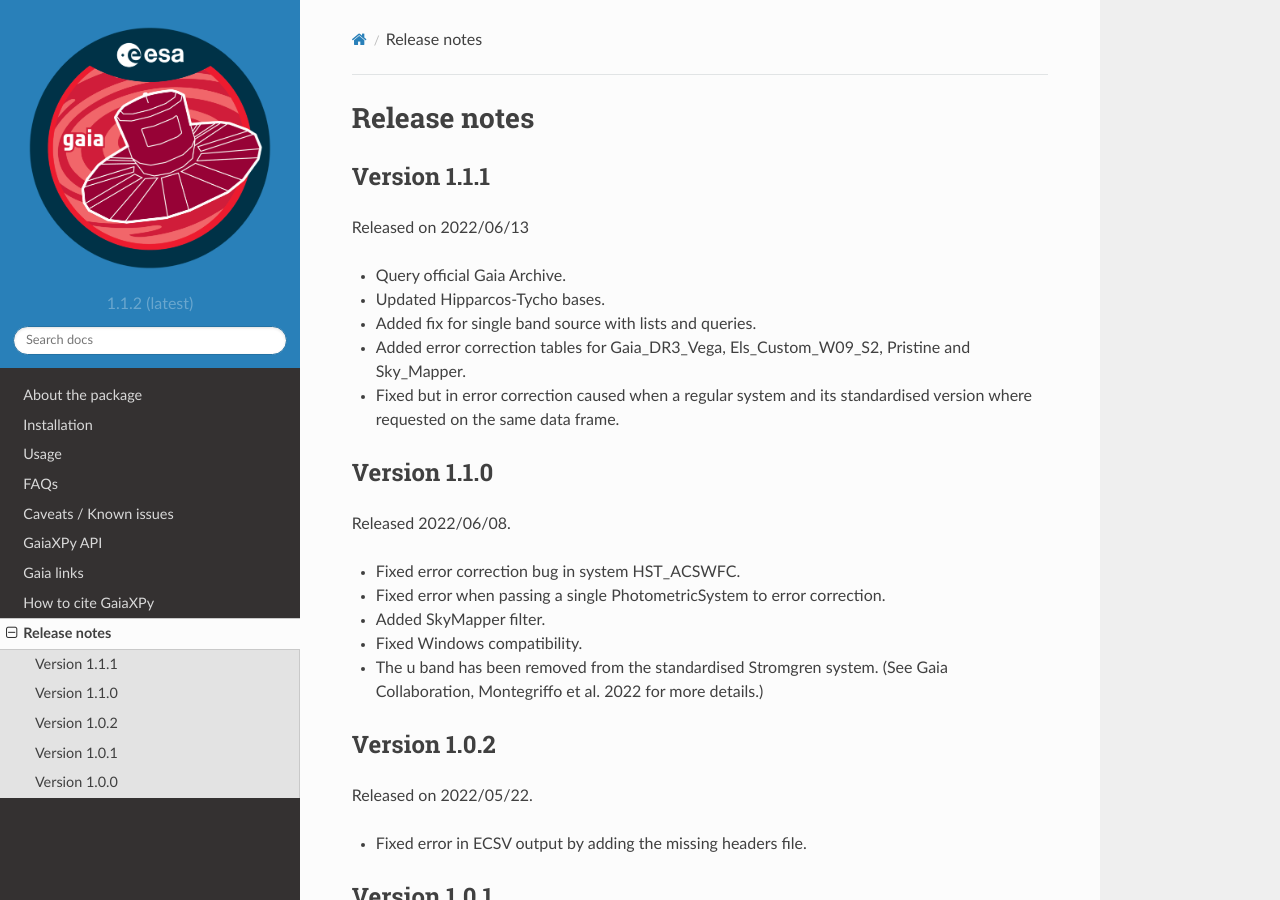
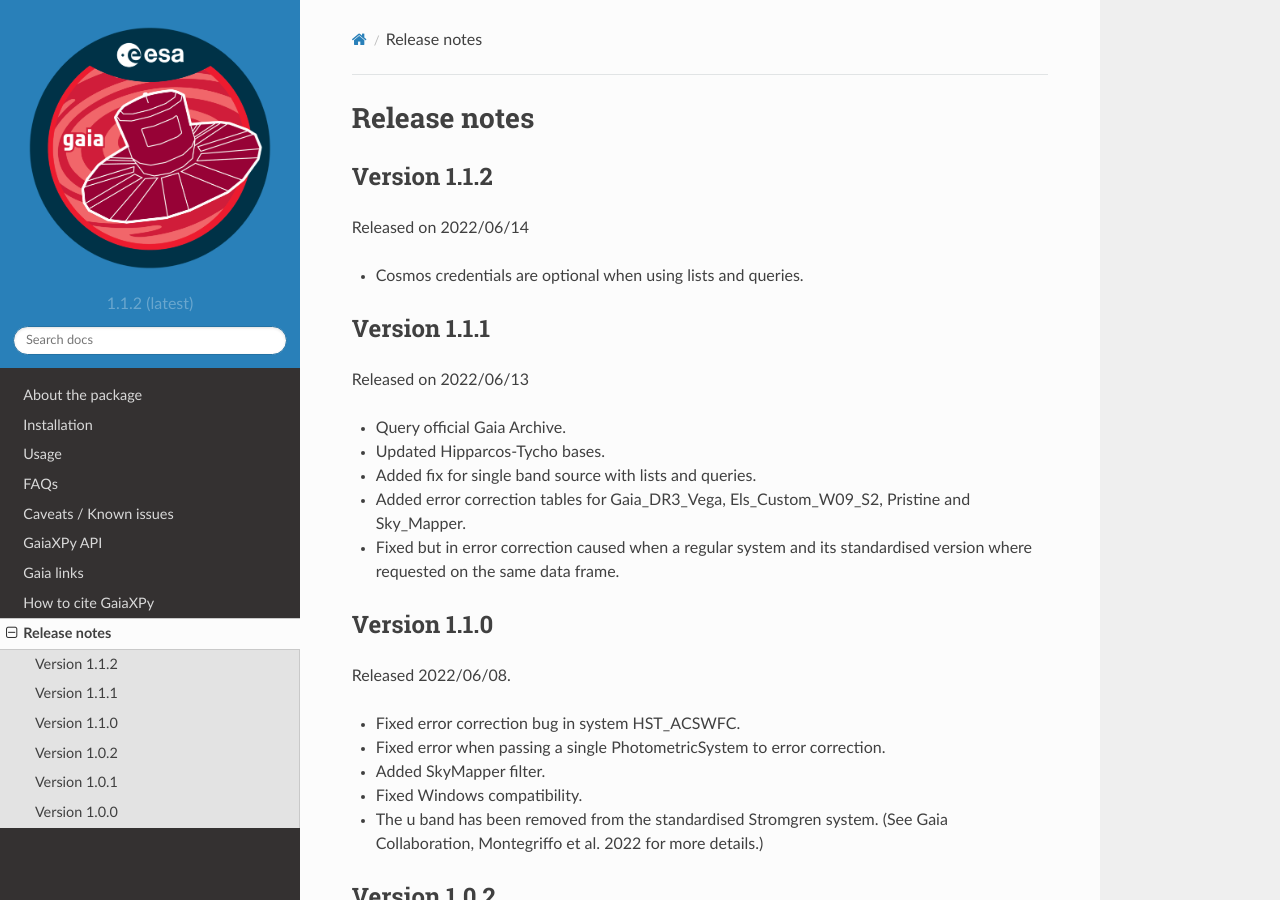
Before and after one commit to gaia-dpci/GaiaXPy, a Sphinx documentation site: the page built from docs/source/releasenotes.rst, in a window 1280 px wide and 900 px high. Built offline with Sphinx 7.4.7 and the Read the Docs theme 2.0.0, drawn with Linux system fonts in a browser that asks for light colours; formulas are drawn with MathJax 3.

Commit message:
add Zenodo DOI and release notes

```diff
--- a/docs/source/cite.rst
+++ b/docs/source/cite.rst
@@ -18,6 +18,8 @@
 DOIs
 ----
 
+* **DOI v1.1.2**: 10.5281/zenodo.6642313
+
 * **DOI v1.1.1**: 10.5281/zenodo.6637762
 
 * **DOI v1.1.0**: 10.5281/zenodo.6624491
--- a/docs/source/releasenotes.rst
+++ b/docs/source/releasenotes.rst
@@ -1,5 +1,11 @@
 Release notes
 =============
+
+Version 1.1.2
+-------------
+Released on 2022/06/14
+
+* Cosmos credentials are optional when using lists and queries.
 
 Version 1.1.1
 -------------
```
